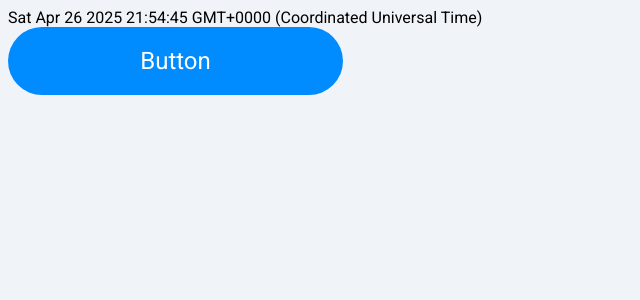
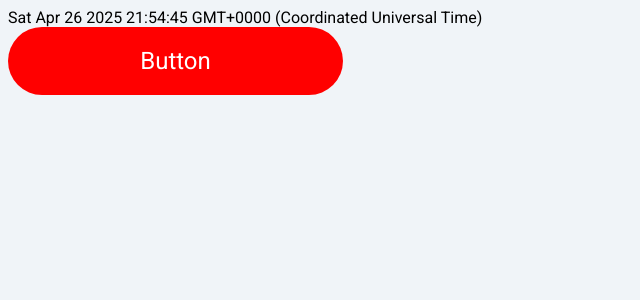
Before and after one commit to evilowl4715/vue-dz, a Vue app: page / in a window 1280 px wide. Shown: the top 300 px of the page, without its empty margins (0-640 px from the left). Built offline with nearby package versions, Linux system fonts and the light colour scheme.

Commit message:
custom class

```diff
--- a/src/App.vue
+++ b/src/App.vue
@@ -1,14 +1,19 @@
 <script setup>
 let date = new Date();
 import Button from './components/Button.vue';
+let btnBg = "red";
 </script>
 
 <template>
 	<header></header>
 	<main>{{ date }}</main>
 	<footer>
-		<Button>Button</Button>
+		<Button :customClass="`${btnBg}`">Button</Button>
 	</footer>
 </template>
 
-<style scoped></style>
+<style scoped>
+.red {
+	background: red;
+}
+</style>
--- a/src/components/Button.vue
+++ b/src/components/Button.vue
@@ -1,7 +1,14 @@
-<script setup></script>
+<script setup>
+defineProps({
+	customClass: {
+		type: String,
+		default: "",
+	},
+});
+</script>
 
 <template>
-	<button class="btn"><slot /></button>
+	<button :class="['btn', customClass]"><slot /></button>
 </template>
 
 <style scoped>
```
